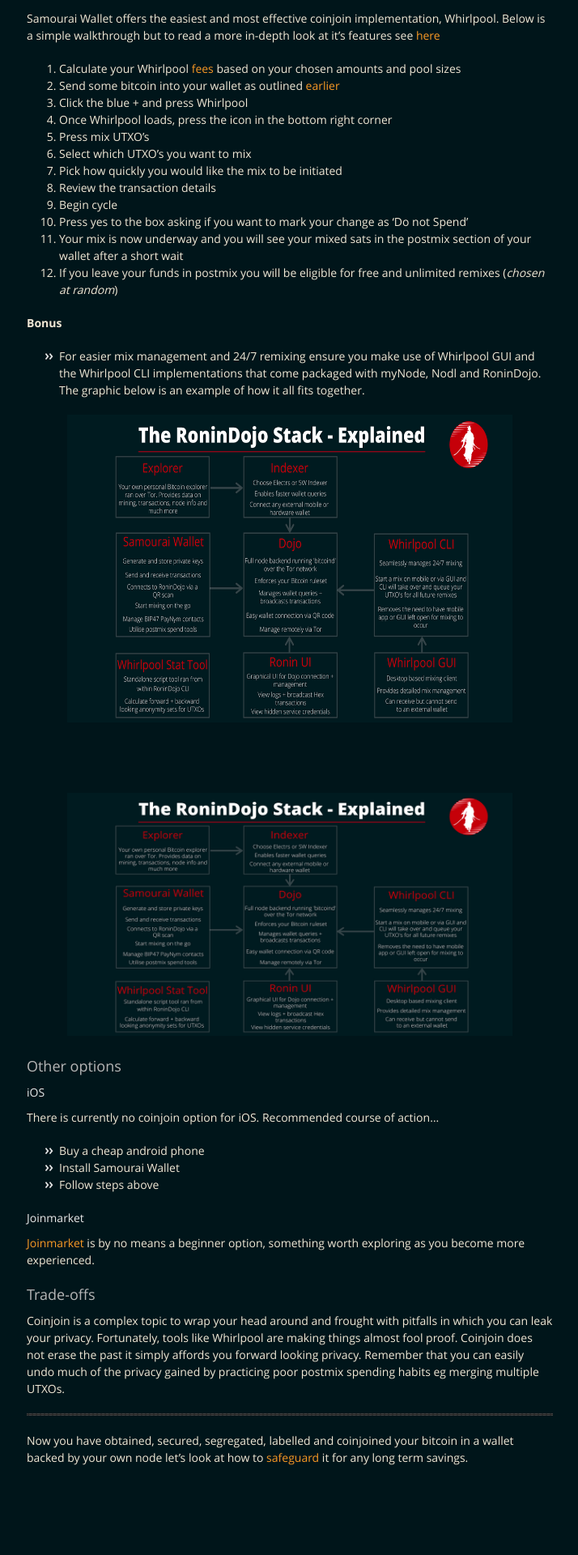
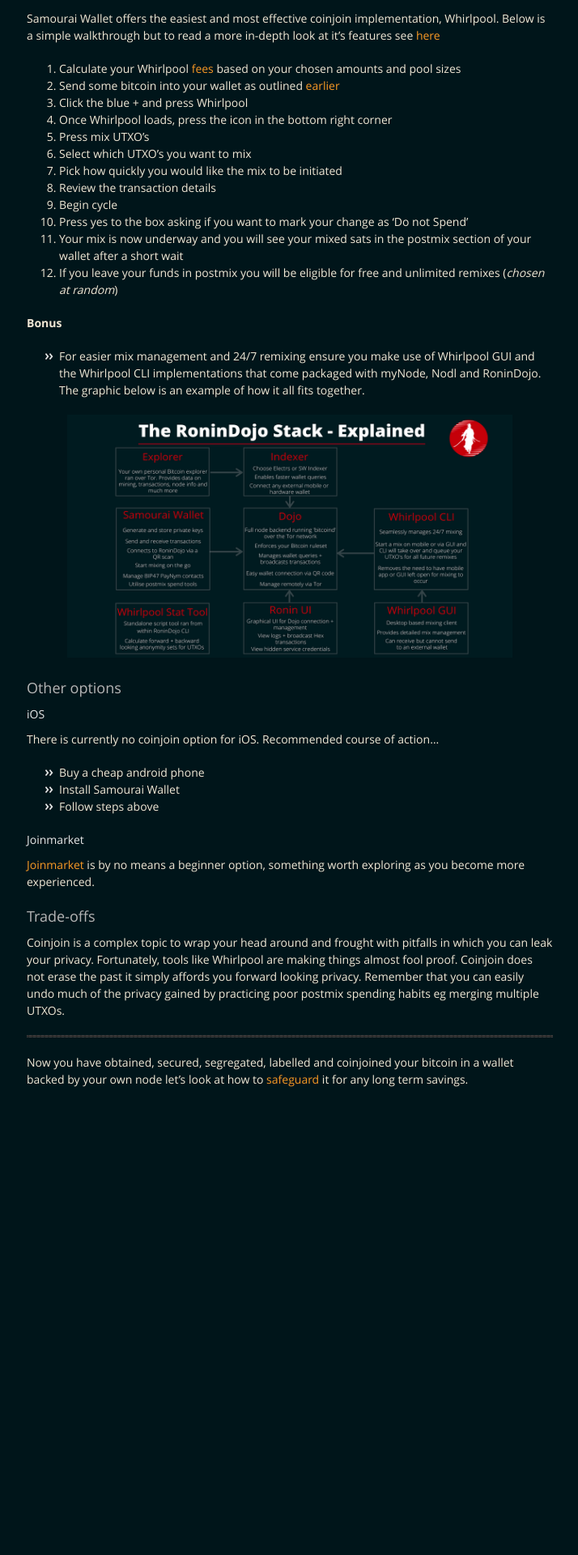
Before and after one commit to BitcoinQnA/BitcoinPrivacyGuide, a Jekyll site: the page built from separate.md, in a window 1280 px wide. Shown: the part 998-2918 px from the top of the page at 81% size, without its empty margins (282-996 px from the left). Built offline with Jekyll 4.4.1, drawn with Linux system fonts in a browser that asks for light colours; after the commit the page ends 2451 px from its top, so only the background shows below that.

Commit message:
Update separate.md

```diff
--- a/separate.md
+++ b/separate.md
@@ -53,15 +53,6 @@ Samourai Wallet offers the easiest and most effective coinjoin implementation, W
 * For easier mix management and 24/7 remixing ensure you make use of Whirlpool GUI and the Whirlpool CLI implementations that come packaged with myNode, Nodl and RoninDojo. The graphic below is an example of how it all fits together.
 
 <p align="center">
-  <img width="550" height="380" src="https://raw.githubusercontent.com/BitcoinQnA/BitcoinPrivacyGuide/master/assets/images/RD1.png">
-</p>
-
-<br/>
-<br/>
-
-
-
-<p align="center">
 <img src="https://raw.githubusercontent.com/BitcoinQnA/BitcoinPrivacyGuide/master/assets/images/RD1.png" class=responsive width="550" height="300" maxheight="300" />
 </p>
 
```
